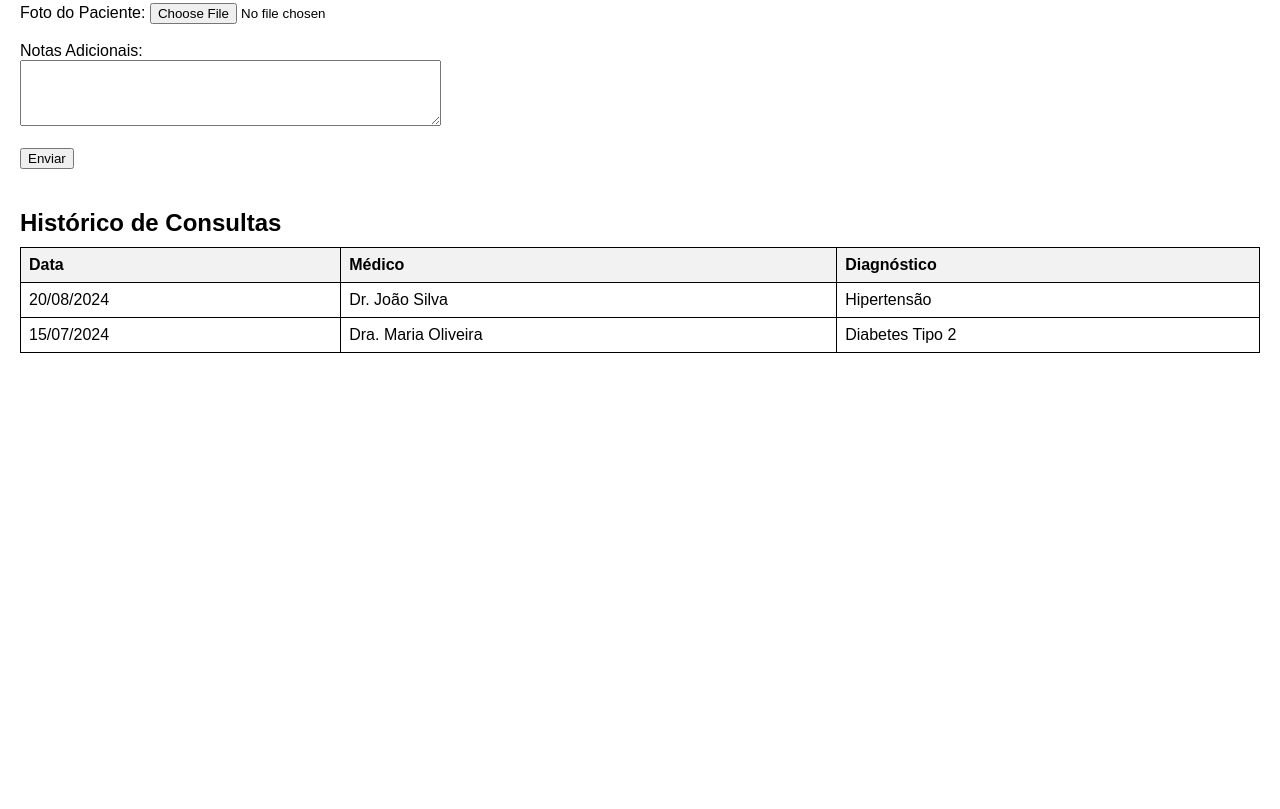
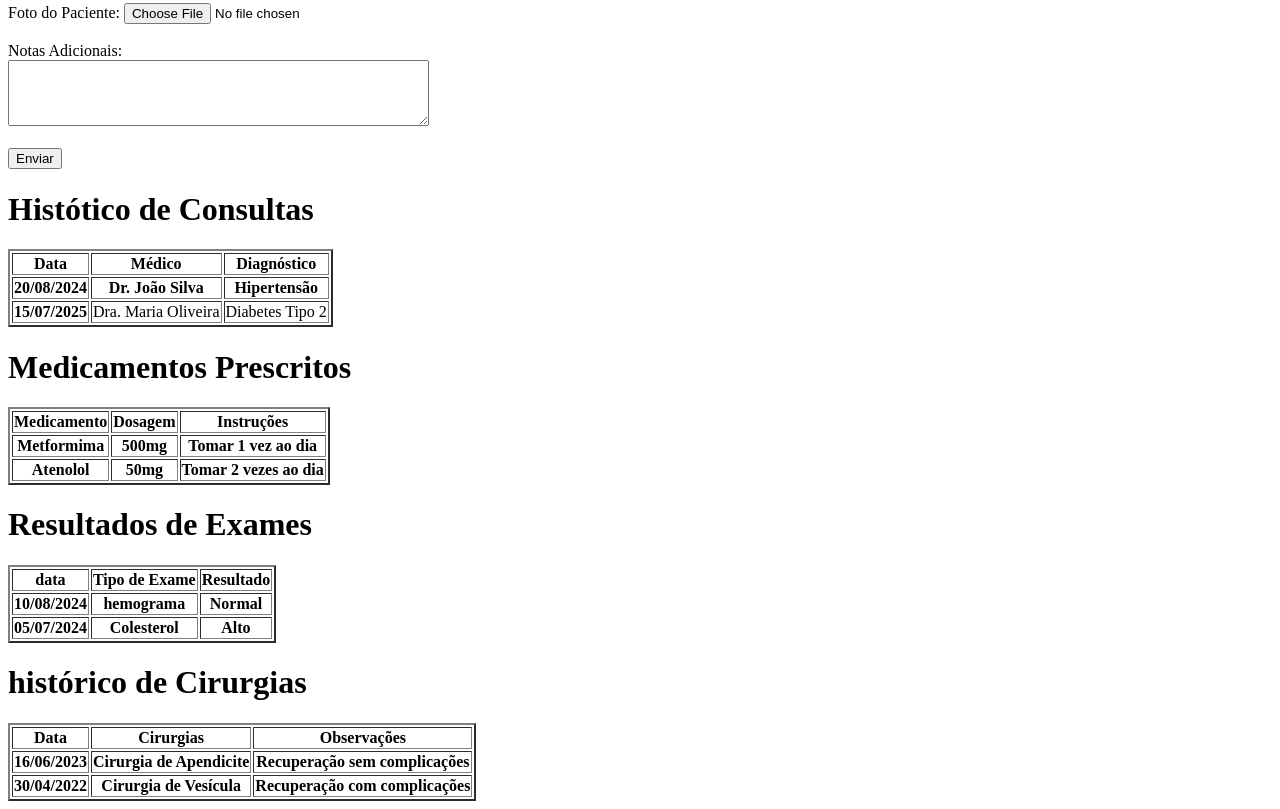
Before and after one commit to Kyox7K/AtividadePrat-caHTML, a plain HTML site: page index.html in a window 1280 px wide. Shown: the part 348-1157 px from the top of the page. Before the commit the page ends 800 px from the top, so only its background shows below. Drawn offline with Linux system fonts and the light colour scheme.

Commit message:
Atividade Pratica Finalizada

```diff
--- a/index.html
+++ b/index.html
@@ -52,60 +52,12 @@
             <textarea name="notas" rows="4" cols="50"></textarea> <br> <br>
 
             <form action="/enviar" method="post">
+                <input type="submit" value="Enviar">
 
             </form>
         </div>
-    </form>
-    <div>
-        <title>Historico de Consultas</title>
-        <style>
-            body {
-                font-family: Arial, sans-serif;
-                margin: 20px;
-            }
-
-            h2 {
-                text-align: left;
-                margin-bottom: 10px;
-            }
-
-            table {
-                width: 100%;
-                border-collapse: collapse;
-                margin-bottom: 20px;
-            }
-
-            table,
-            th,
-            td {
-                border: 1px solid black;
-            }
-
-            th,
-            td {
-                padding: 8px;
-                text-align: left;
-            }
-
-            th {
-                background-color: #f2f2f2;
-            }
-
-            input[type="submit"] {
-                margin-bottom: 20px;
-            }
-        </style>
-        </head>
-
-        <body>
-
-            <form action="/submit_form" method="post">
-                <input type="submit" value="Enviar">
-            </form>
-
-            <h2>Histórico de Consultas</h2>
-
-            <table>
+        <h1>Histótico de Consultas</h1>
+        <table border="2">
             <thead>
                 <tr>
                     <th>Data</th>
@@ -115,23 +67,90 @@
             </thead>
             <tbody>
                 <tr>
-                        <td>20/08/2024</td>
-                        <td>Dr. João Silva</td>
-                        <td>Hipertensão</td>
+                    <th>20/08/2024</th>
+                    <th>Dr. João Silva</th>
+                    <th>Hipertensão</th>
                 </tr>
                 <tr>
-                        <td>15/07/2024</td>
-                        <td>Dra. Maria Oliveira</td>
-                        <td>Diabetes Tipo 2</td>
+                    <th>15/07/2025</th>
+                    <td>Dra. Maria Oliveira</th>
+                    <td>Diabetes Tipo 2</th>
                 </tr>
             </tbody>
         </table>
-
-
-
-
+        <div>
+            <div>
+                <h1>Medicamentos Prescritos</h1>
+                <table border="2">
+                    <thead>
+                        <tr>
+                            <th>Medicamento</th>
+                            <th>Dosagem</th>
+                            <th>Instruções</th>
+                        </tr>
+                    </thead>
+                    <tbody>
+                        <tr>
+                            <th>Metformima</th>
+                            <th>500mg</th>
+                            <th>Tomar 1 vez ao dia</th>
+                        </tr>
+                        <tr>
+                            <th>Atenolol</th>
+                            <th>50mg</th>
+                            <th>Tomar 2 vezes ao dia</th>
+                        </tr>
+                    </tbody>
+                </table>
             </div>
-
+            <div>
+                <h1>Resultados de Exames</h1>
+                <table border="2">
+                    <thead>
+                    <tbody>
+                        <tr>
+                            <th>data</th>
+                            <th>Tipo de Exame</th>
+                            <th>Resultado</th>
+                        </tr>
+                        <tr>
+                            <th>10/08/2024</th>
+                            <th>hemograma</th>
+                            <th>Normal</th>
+                        </tr>
+                        <tr>
+                            <th>05/07/2024</th>
+                            <th>Colesterol</th>
+                            <th>Alto</th>
+                        </tr>
+                        </thead>
+                    </tbody>
+                </table>
+            </div>
+            <div>
+                <h1>histórico de Cirurgias</h1>
+                <table border="2">
+                    <thead>
+                        <tr>
+                            <th>Data</th>
+                            <th>Cirurgias</th>
+                            <th>Observações</th>
+                        </tr>
+                    </thead>
+                    <tbody>
+                        <tr>
+                            <th>16/06/2023</th>
+                            <th>Cirurgia de Apendicite</th>
+                            <th>Recuperação sem complicações</th>
+                        </tr>
+                        <tr>
+                            <th>30/04/2022</th>
+                            <th>Cirurgia de Vesícula</th>
+                            <th>Recuperação com complicações</th>
+                        </tr>
+                    </tbody>
+                </table>
+            </div>
 </body>
 
 </html>
```
Lines whose indentation alone changed are shown as unchanged.
